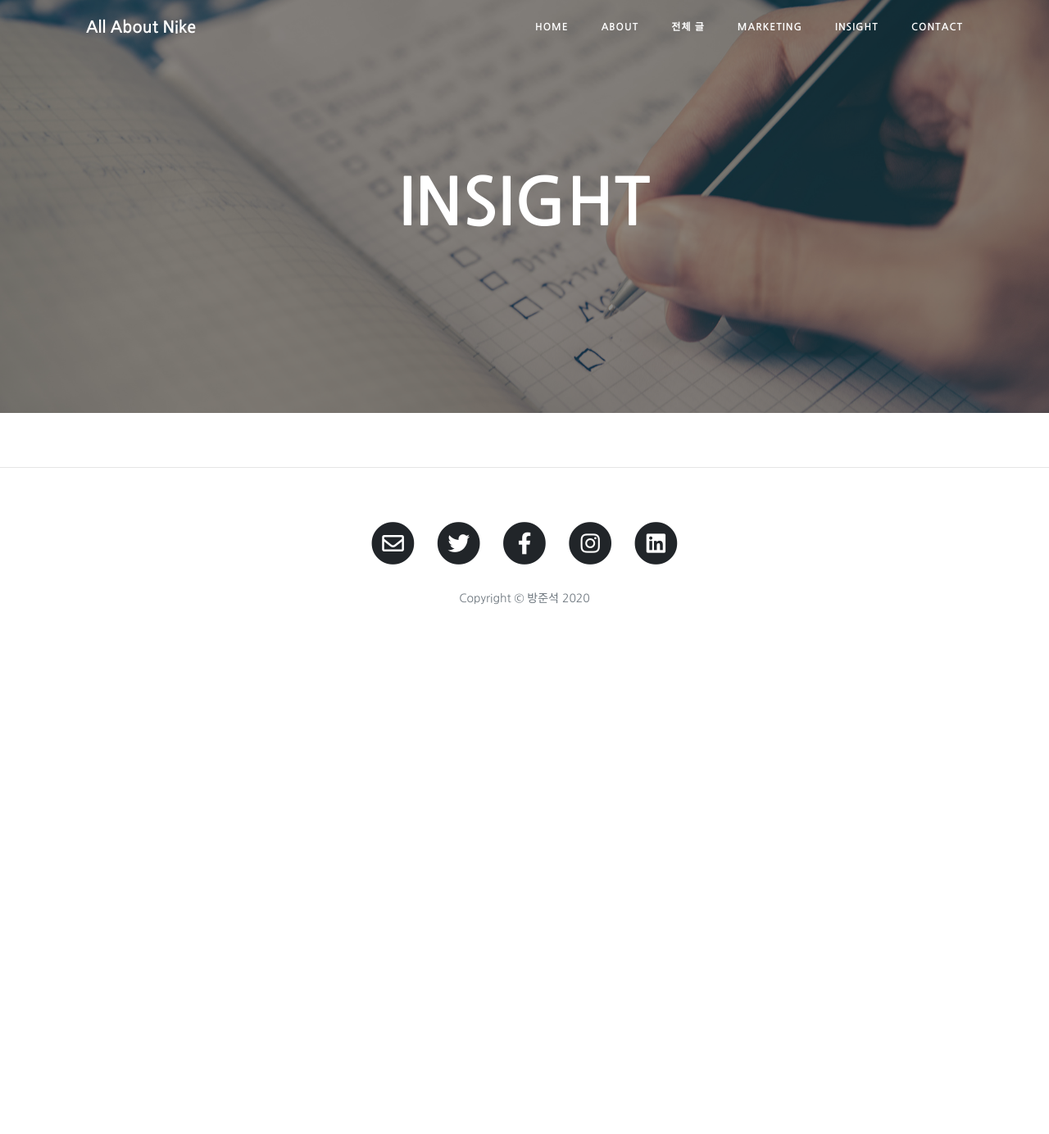
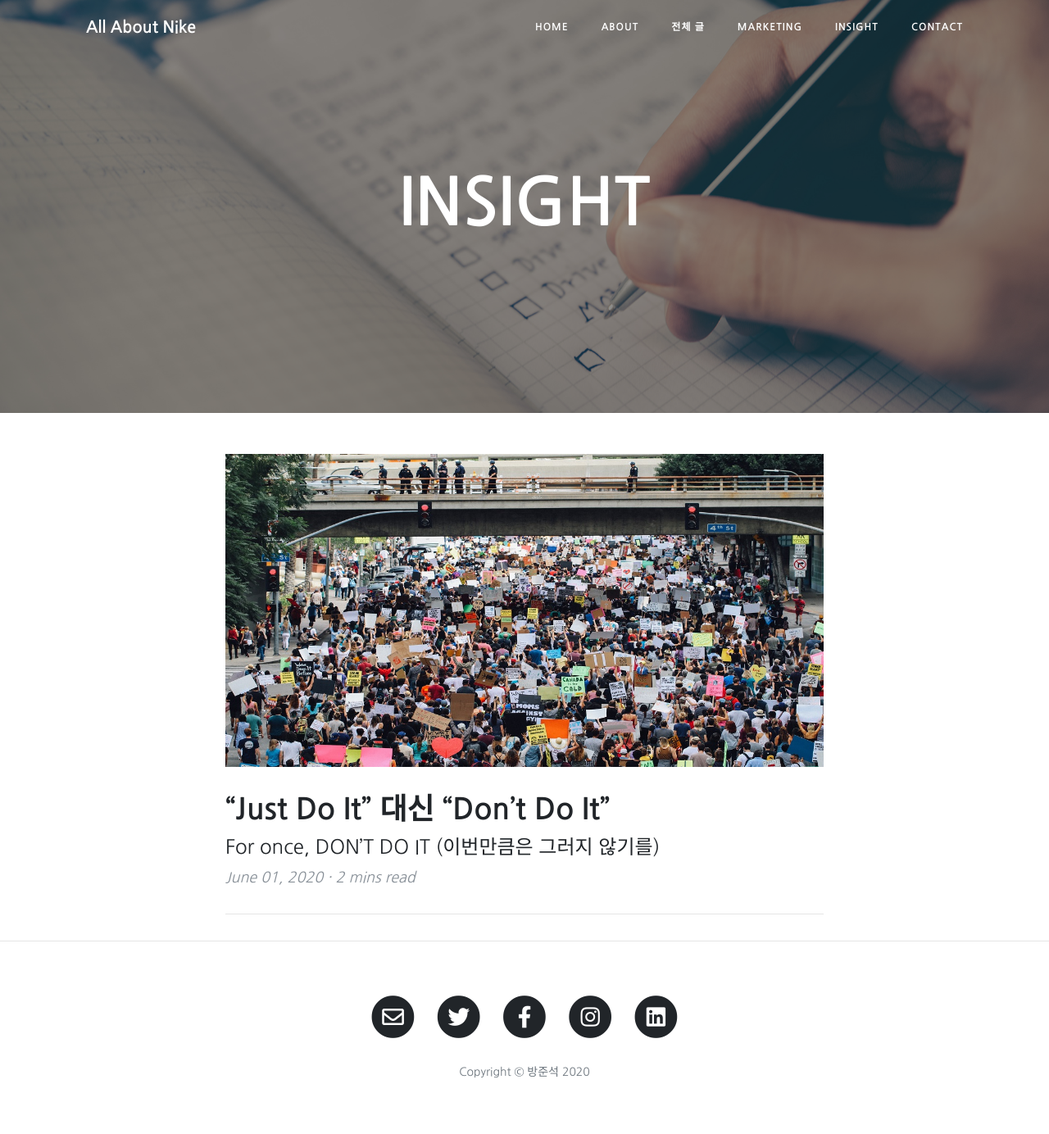
Before and after one commit to Bang-Junseok/allabout-blog, a Jekyll site: the page built from category/2.html, in a window 1280 px wide. Shown: the whole page at 82% size. Built offline with Jekyll 4.4.1, drawn with Linux system fonts in a browser that asks for light colours; before the commit the page ends 900 px from its top, so only the background shows below that; some of the changed lines change nothing that is shown.

Commit message:
4번째 게시물 작성
게시물 작성 및 썸네일 이미지 변경 , 인사이트 카테고리에 삽입

```diff
--- /dev/null
+++ b/_posts/2020-06-01-dontdoit.md
@@ -0,0 +1,58 @@
+---
+layout: post
+permalink: /don't do it/
+title: '“Just Do It” 대신 “Don’t Do It”'
+date: 2020-06-01 18:00:00 +09:00
+feature: '/img/posts/01/demo.jpg'
+background: '/img/posts/01/demo2.jpg'
+categories:
+  - insight
+tags:
+  - 기업 브랜딩
+  - 기업 마케팅
+  - 나이키 슬로건
+  - 사회적 이슈
+description: 'For once, DON’T DO IT (이번만큼은 그러지 않기를)'
+---
+
+#### 지난  25일 미국 미네소타주 미니애폴리스에서 일어난 흑인 사망 사건을 여러분들은 아십니까?
+
+백인 경찰이 과도한 진압으로 인해 흑인이 사망했던 사건이 있었습니다. 위조지폐를 사용하려 한 혐의로 비무장 흑인 남성인 조이 플로이드가 백인 경찰에서 무릎으로 흑인남성의 목을 8분가량 넘게 눌러 사망한 사건이 발생했습니다.
+
+**과연 이 사람이 백인이었어도 이런 일이 일어났을까요?**
+
+이는 곧 ‘인종차별’로 화두가 되었고, 미국 전역 22개주 30개 도시로 시위가 벌어지게 되었습니다.
+
+<iframe width="560" height="315" src="https://www.youtube.com/embed/drcO2V2m7lw" frameborder="0" allow="accelerometer; autoplay; encrypted-media; gyroscope; picture-in-picture" allowfullscreen></iframe>
+
+이에 따라 나이키도 해당 영상을 올리면서 시위에 가세했는데요.
+
+앞선 게시물에서 말했듯이 JUST DO IT은 나이키의 슬로건이자 핵심 가치입니다. **이를 활용한 Don’t Do It을 사용함으로써 For once, Don’T Do It. (이번만큼은 그러지 않기를)**을 제목으로 내놓았고, "인종차별에 등을 돌리지 마라. 우리에게서 무고한 목숨이 빼앗기는 걸 받아들이지 마라. 더 이상 변명하지 마라. 이것이 당신에게 영향을 주지 않는다고 생각하지 마라"고 강조했습니다. 이어 **"당신이 변화의 일부가 될 수 없다고 생각 마라. 우리 모두 변화의 일부가 되자"**라고 촉구하며 영상이 마무리 되어집니다. 영상은 상당히 미니얼하게 제작되었으며, 어필하고자 하는 부분을 전부 다 보여주고 있죠.
+
+<br>
+
+**단순히 말하고자 하는 바를 영상에 담을 수도 있었겠지만, 기업의 슬로건을 활용함으로써, 보다 나이키의 브랜딩을 떠올리고, 쉽게 접근할 수 있도록 만든 것입니다.**
+
+<br>
+
+> **JUST를 DON’T로 바꾸면서 말이죠.**
+
+<br>
+
+## SOCIAL ISSUE
+
+이제는 기업이 더 이상 사적 이익만을 추구하는 것이 아닌, 사회의 흘러가는 문제나 이슈를 파악해 어필할 수 있는 공적인 부분 또한 가지고 있어야 합니다. **단순하게 인종차별 문제로 끝날 것이 아닌, 나이키 라는 브랜드가 다시 한번 생각할 수 있도록.**
+
+이 부분에 있어서 경쟁사인 아디다스도 경각심을 가졌는지 "함께 하는 것이 우리가 전진하는 방법이다. 함께 하는 것이 우리가 변화를 만드는 방법"이라는 글과 나이키의 해당 영상을 리트윗했습니다. 다른 브랜드도 아닌 경쟁사인 나이키의 영상을 말이죠.
+
+나이키는 30일 CNN과의 인터뷰에서 **"나이키는 모든 형태의 편견, 증오, 불평등에 오랫동안 맞서 왔다"며 "이 영상이 공유돼 사람들이 사회문제에 저항하고 더 나은 미래를 만들 수 있도록 용기를 내는 촉매제가 되길 바란다"**고 밝혔습니다.
+
+> 마치 '너네들이 우리를 좋아하는 만큼
+>
+> 나도 너네들에게 힘이 될 수 있도록 도와줄게' 라는 것처럼.
+>
+> 브랜드의 충성고객을 만드는 것입니다.
+
+ <br>
+
+다음 글은 나이키가 사회문제에 저항하고 있는 또 다른 사례에 대해 알아보겠습니다. 미국 프로풋볼 선수인 ‘콜린 캐퍼닉’ 이라고 아실지 모르겠습니다. 깊숙이 한번 알아보도록 하죠.
--- a/category/2.html
+++ b/category/2.html
@@ -5,7 +5,7 @@
 background: '/img/bg-post.jpg'
 ---
 
-	{% for post in site.categories.category-2 %}
+	{% for post in site.categories.insight %}
 
 	<article class="post-preview">
 	  <a href="{{ post.url | prepend: site.baseurl | replace: '//', '/' }}">
```
Also changed, not shown: img/posts/01/demo.jpg (added), img/posts/01/demo2.jpg (added).
